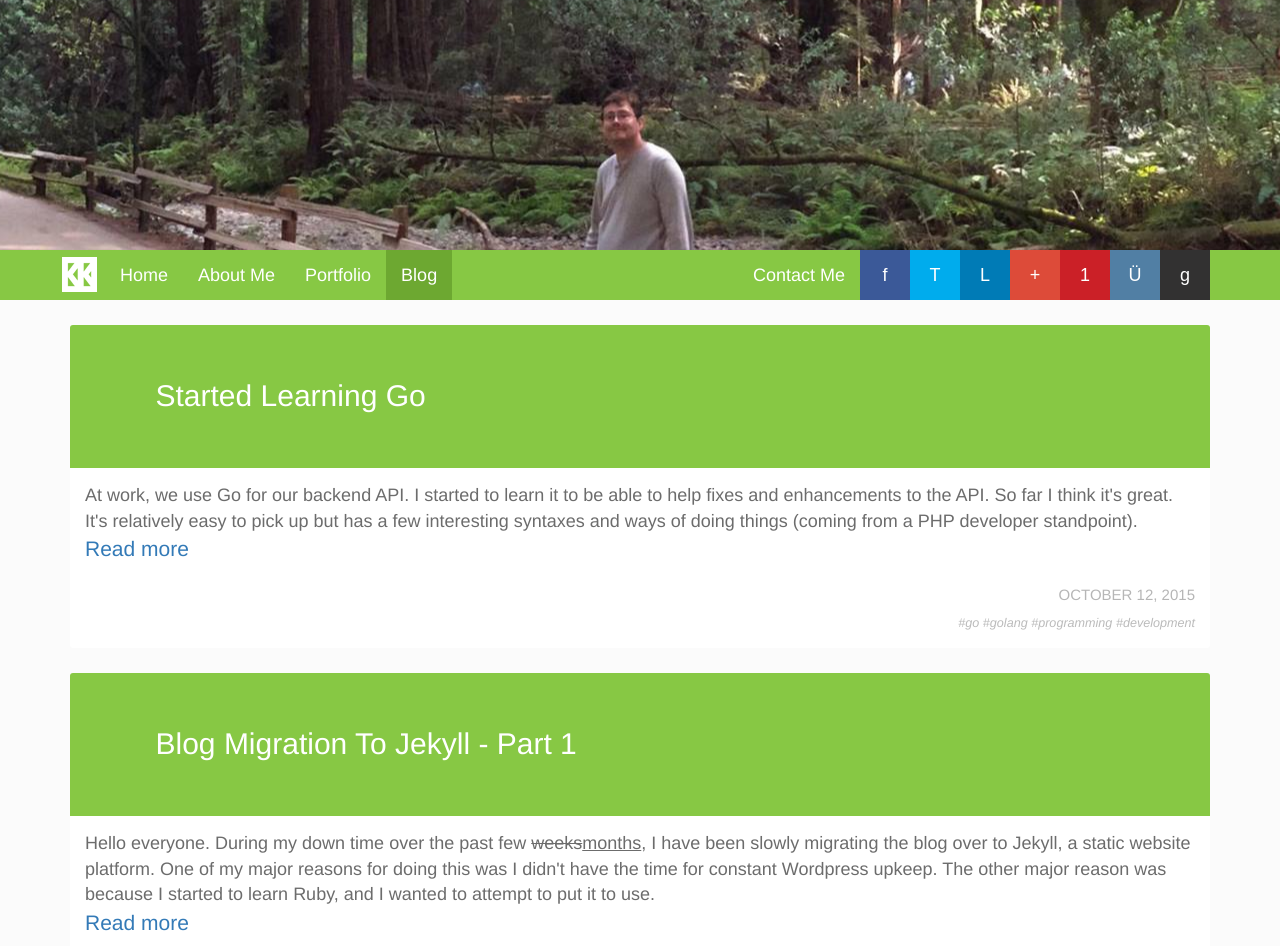
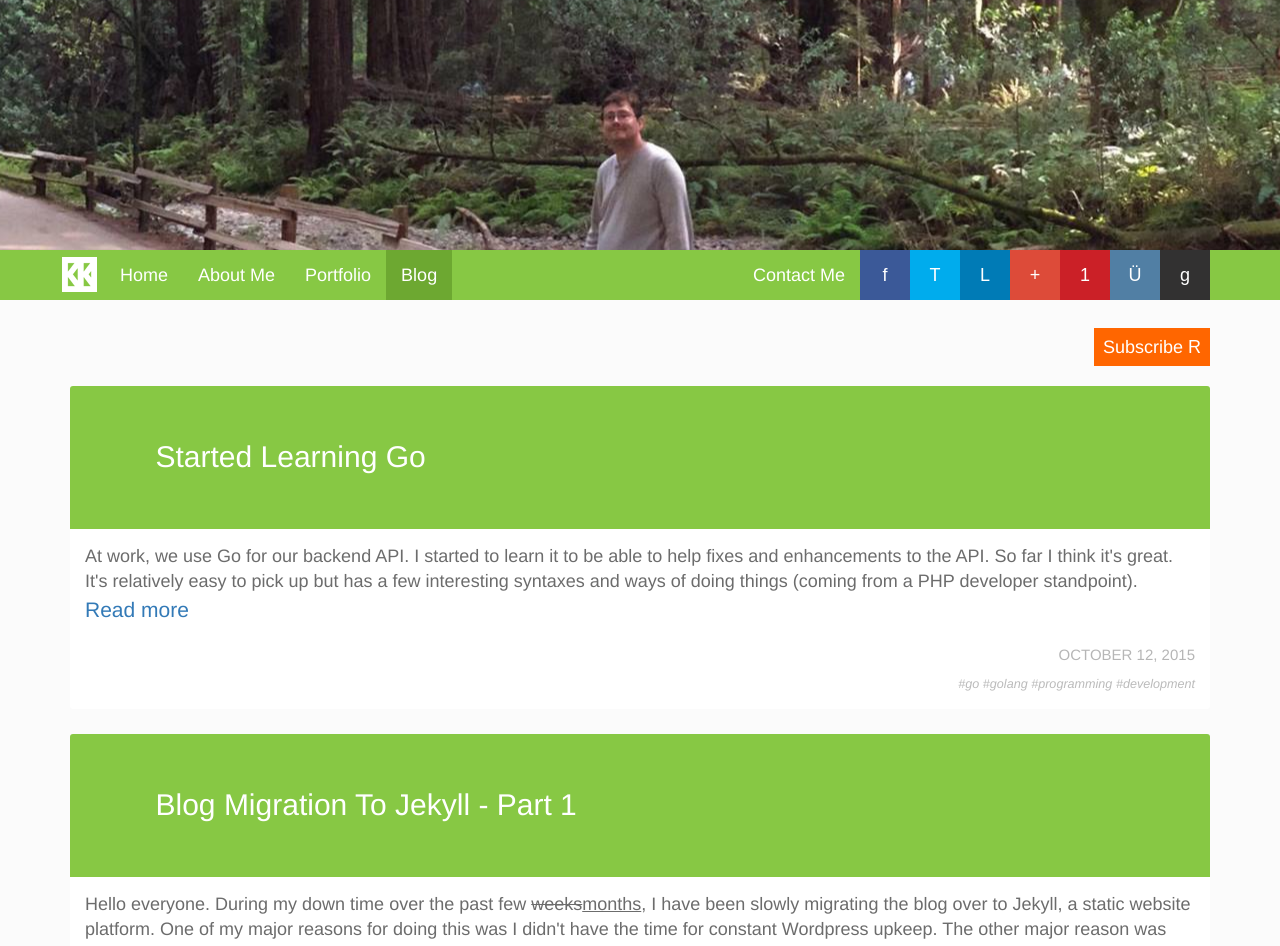
Before and after one commit to kenhkelly/kenhkelly.us, a Jekyll site: the page built from blog.html, in a window 1280 px wide. Shown: the top 946 px of the page. Built offline with Jekyll 4.4.1, drawn with Linux system fonts in a browser that asks for light colours; some web fonts are replaced.

Commit message:
Resolves #12: Add subscribe link to the blog

```diff
--- a/_sass/_base.scss
+++ b/_sass/_base.scss
@@ -32,6 +32,7 @@ $green-grad: linear-gradient( rgba(135, 200, 68, .4), rgba(135, 200, 68, .4) );
 .zocial-instagram, .zocial-instagram:hover, .social-icon-instagram { background: #517fa4 !important; }
 .zocial-pinterest, .zocial-pinterest:hover, .social-icon-pinterest { background: #cb2027 !important; }
 .zocial-github, .zocial-github:hover, .social-icon-github { background: #323131 !important; }
+.zocial-rss, .zocial-rss:hover, .social-icon-rss { background: #ff6600 !important; }
 .social-icon-vine  { background: #00bf8f }
 .social-icon-snapchat  { background: #fffc00 }
 .social-icon-quora { background: #a82400 }
@@ -40,6 +41,55 @@ $green-grad: linear-gradient( rgba(135, 200, 68, .4), rgba(135, 200, 68, .4) );
 .social-icon-vk { background: #45668e }
 .social-icon-vimeo { background: #aad450 }
 .social-icon-foursquare { background: #0072b1 }
+
+.m-t-0 {
+    margin-top: 0px !important;
+}
+.m-r-0 {
+    margin-right: 0px !important;
+}
+.m-b-0 {
+    margin-bottom: 0px !important;
+}
+.m-l-0 {
+    margin-left: 0px !important;
+}
+.m-t-15 {
+    margin-top: 15px !important;
+}
+.m-r-15 {
+    margin-right: 15px !important;
+}
+.m-b-15 {
+    margin-bottom: 15px !important;
+}
+.m-l-15 {
+    margin-left: 15px !important;
+}
+.p-t-0 {
+    padding-top: 0px !important;
+}
+.p-r-0 {
+    padding-right: 0px !important;
+}
+.p-b-0 {
+    padding-bottom: 0px !important;
+}
+.p-l-0 {
+    padding-left: 0px !important;
+}
+.p-t-15 {
+    padding-top: 15px !important;
+}
+.p-r-15 {
+    padding-right: 15px !important;
+}
+.p-b-15 {
+    padding-bottom: 15px !important;
+}
+.p-l-15 {
+    padding-left: 15px !important;
+}
 
 html, html body {
     height: 100%;
@@ -355,6 +405,22 @@ body.home {
 }
 
 .Blog {
+    .subscribe {
+        margin-top: 35px;
+        a {
+            color: white;
+            background: #ff6600;
+            padding: 9px;
+            .zocial-rss {
+                background: transparent !important;
+            }
+            &:hover {
+                text-decoration: none;
+                color: #ff6600;
+                background: transparent;
+            }
+        }
+    }
     .article {
         margin: 25px 0;
         background: #fff;
--- a/blog.html
+++ b/blog.html
@@ -9,6 +9,10 @@ excerpt: Ken's ramblings of web development and seo/sem marketing tips and trick
 
 <div class="page Blog">
     <div class="container">
+
+        <div class="text-right subscribe">
+            <a href="/feed.xml">Subscribe <span class="zocial-rss"></span></a>
+        </div>
 
         {% for post in site.posts %}
 
--- a/javascripts/scripts.js
+++ b/javascripts/scripts.js
@@ -16,6 +16,8 @@ $('[class*="z-"]').addClass( function() {
         $('a', el).addClass('zocial zocial-instagram');
     if (el.hasClass('z-github'))
         $('a', el).addClass('zocial zocial-github');
+    if (el.hasClass('z-rss'))
+        $('a', el).addClass('zocial zocial-rss');
     $('a', el).text('');
 } );
 
```
